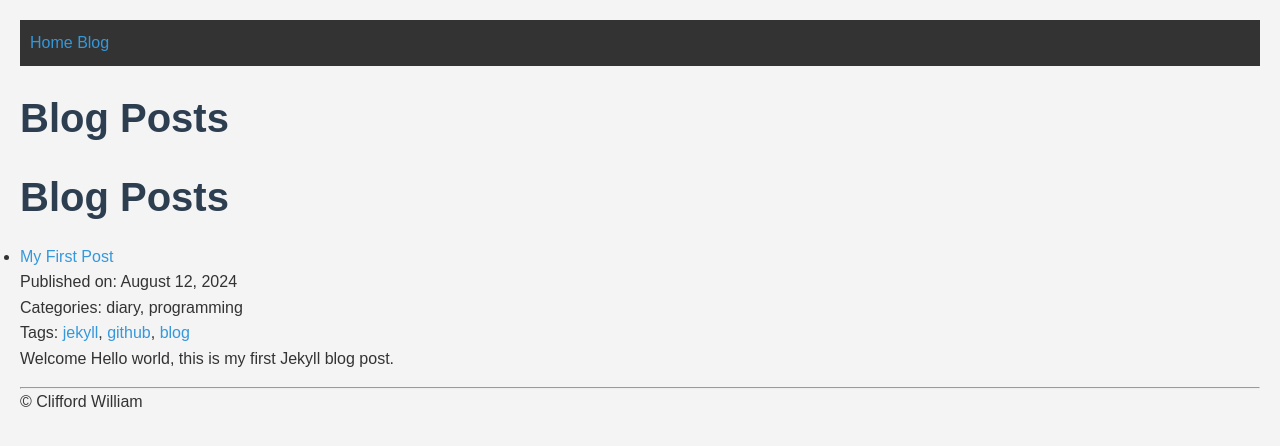
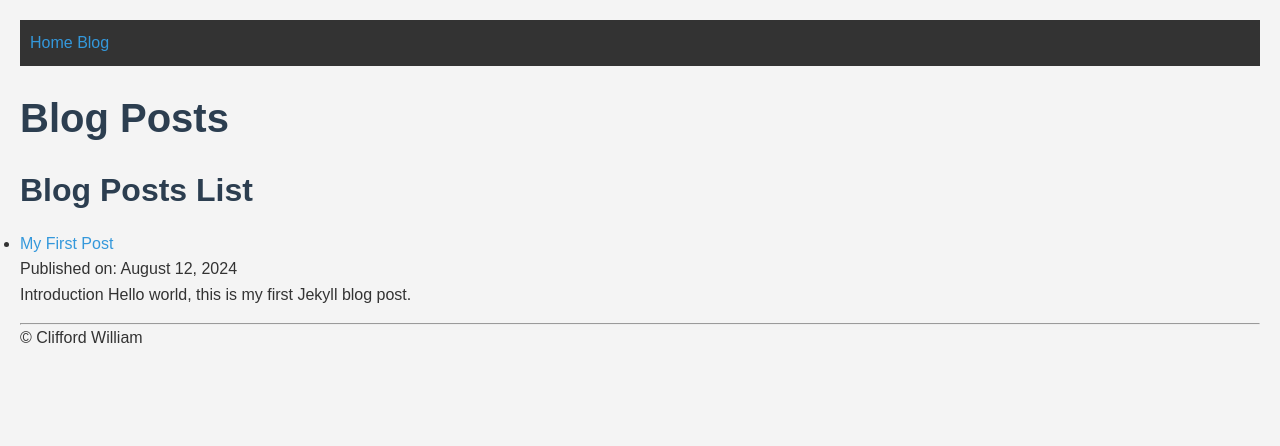
Before and after one commit to cliffordwilliam/my_archive, a Jekyll site: the page built from blog.md, in a window 1280 px wide. Shown: the top 446 px of the page. Built offline with Jekyll 4.4.1, drawn with Linux system fonts in a browser that asks for light colours.

Commit message:
removes tags and categories

```diff
--- a/_posts/2024-08-12-first-post.md
+++ b/_posts/2024-08-12-first-post.md
@@ -1,11 +1,9 @@
 ---
 title: "My First Post"
-categories: diary programming
 date: 2024-08-12 14:30:00 -0000
-tags: jekyll github blog
 ---
 
-# Welcome
+## Introduction
 
 **Hello world**, this is my first Jekyll blog post.
 <!--more-->
--- a/blog.md
+++ b/blog.md
@@ -2,7 +2,7 @@
 title: Blog Posts
 ---
 
-<h1>Blog Posts</h1>
+## Blog Posts List
 
 <ul>
   {% for post in site.posts %}
@@ -11,11 +11,7 @@ title: Blog Posts
       <br>
       Published on: {{ post.date | date: "%B %d, %Y" }}
       <br>
-      Categories: {{ post.categories | join: ", " }}
-      <br>
-      Tags: {% for tag in post.tags %} <a href="/tag/{{ tag }}">{{ tag }}</a>{% unless forloop.last %}, {% endunless %} {% endfor %}
-      <br>
-      <p>{{ post.excerpt | strip_html }}</p>  <!-- Displaying the excerpt -->
+      <p>{{ post.excerpt | strip_html }}</p>
     </li>
     <hr>
   {% endfor %}
```
Also changed, not shown: index.md (+1 -1 lines).
